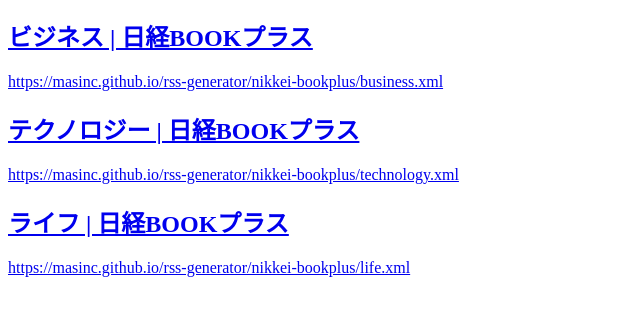
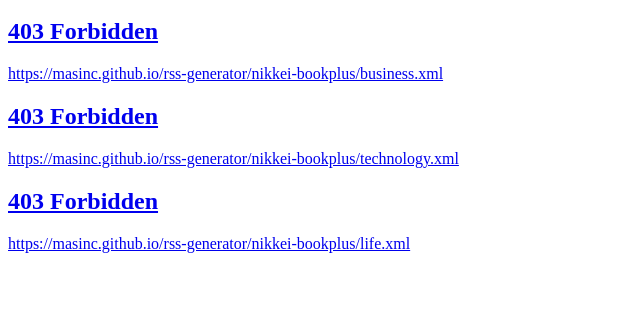
Before and after one commit to masinc/rss-generator, a plain HTML site: page index.html in a window 1280 px wide. Shown: the part 57-372 px from the top of the page, without its empty margins (0-640 px from the left). Drawn offline with Linux system fonts and the light colour scheme.

Commit message:
deploy: 864664276d422ecb9124b37decc56d917fd555bf

```diff
--- a/index.html
+++ b/index.html
@@ -1,7 +1,7 @@
 <h1>日経BOOKプラス</h1>
-<h2><a href="https://bookplus.nikkei.com/business/">ビジネス | 日経BOOKプラス</a></h2>
+<h2><a href="https://bookplus.nikkei.com/business/">403 Forbidden</a></h2>
 <p><a href="https://masinc.github.io/rss-generator/nikkei-bookplus/business.xml">https://masinc.github.io/rss-generator/nikkei-bookplus/business.xml</a></p>
-<h2><a href="https://bookplus.nikkei.com/technology/">テクノロジー | 日経BOOKプラス</a></h2>
+<h2><a href="https://bookplus.nikkei.com/technology/">403 Forbidden</a></h2>
 <p><a href="https://masinc.github.io/rss-generator/nikkei-bookplus/technology.xml">https://masinc.github.io/rss-generator/nikkei-bookplus/technology.xml</a></p>
-<h2><a href="https://bookplus.nikkei.com/life/">ライフ | 日経BOOKプラス</a></h2>
+<h2><a href="https://bookplus.nikkei.com/life/">403 Forbidden</a></h2>
 <p><a href="https://masinc.github.io/rss-generator/nikkei-bookplus/life.xml">https://masinc.github.io/rss-generator/nikkei-bookplus/life.xml</a></p>
--- a/nikkei-bookplus/business.xml
+++ b/nikkei-bookplus/business.xml
@@ -1,7 +1,7 @@
 <?xml version="1.0" encoding="UTF-8"?>
 <rss version="2.0" encoding="UTF-8">
   <channel>
-    <title>ビジネス | 日経BOOKプラス</title>
+    <title>403 Forbidden</title>
     <link>https://bookplus.nikkei.com/business/</link>
   </channel>
 </rss>
--- a/nikkei-bookplus/life.xml
+++ b/nikkei-bookplus/life.xml
@@ -1,7 +1,7 @@
 <?xml version="1.0" encoding="UTF-8"?>
 <rss version="2.0" encoding="UTF-8">
   <channel>
-    <title>ライフ | 日経BOOKプラス</title>
+    <title>403 Forbidden</title>
     <link>https://bookplus.nikkei.com/life/</link>
   </channel>
 </rss>
--- a/nikkei-bookplus/technology.xml
+++ b/nikkei-bookplus/technology.xml
@@ -1,7 +1,7 @@
 <?xml version="1.0" encoding="UTF-8"?>
 <rss version="2.0" encoding="UTF-8">
   <channel>
-    <title>テクノロジー | 日経BOOKプラス</title>
+    <title>403 Forbidden</title>
     <link>https://bookplus.nikkei.com/technology/</link>
   </channel>
 </rss>
```
